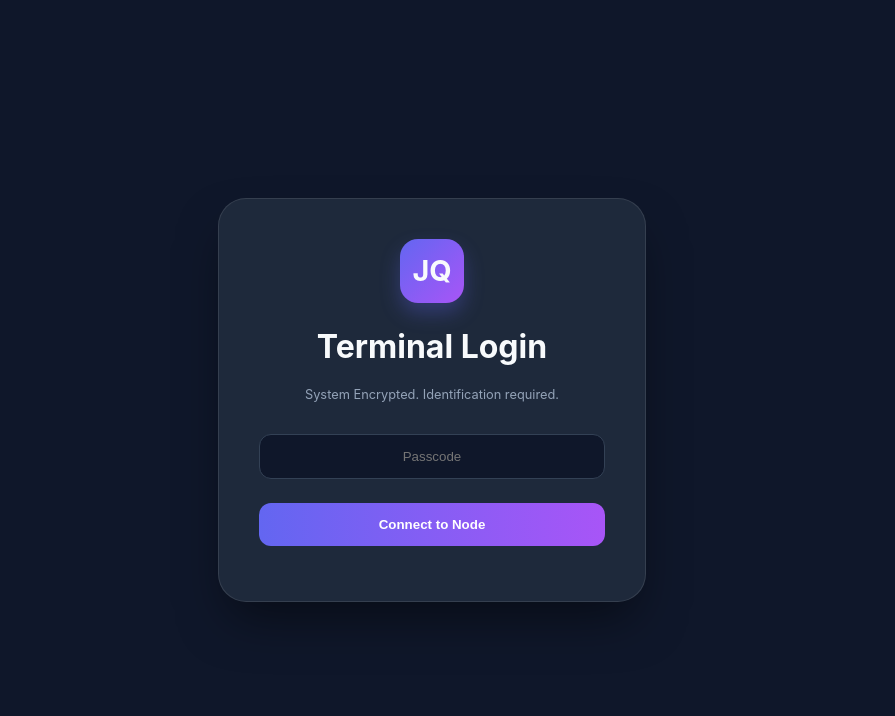
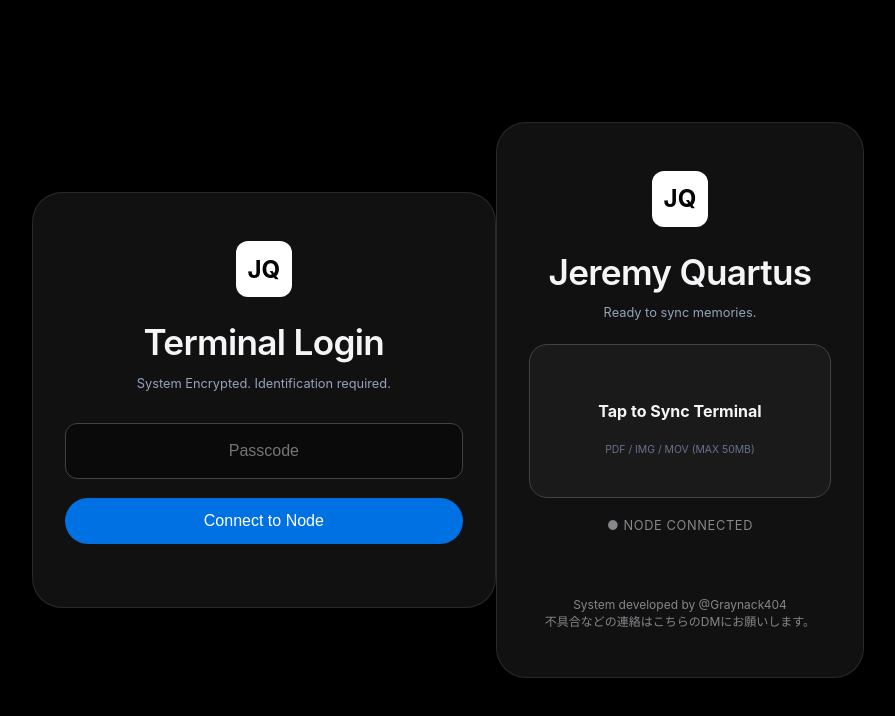
Before and after one commit to GrayNuck/JQproject, a website: page index.html in a window 1280 px wide. Shown: the whole page, without its empty margins (208-1103 px from the left). Drawn offline with Linux system fonts and the light colour scheme.

Commit message:
Update index.html

```diff
--- a/index.html
+++ b/index.html
@@ -4,24 +4,145 @@
     <meta charset="UTF-8">
     <title>Jeremy Quartus</title>
     <style>
-        :root { --bg: #0f172a; --card: #1e293b; --text: #f8fafc; --primary: #6366f1; --accent: #a855f7; }
-        body { background: var(--bg); color: var(--text); font-family: -apple-system, sans-serif; display: flex; justify-content: center; align-items: center; min-height: 100vh; margin: 0; overflow: hidden; }
-        .container { width: 90%; max-width: 400px; background: var(--card); padding: 2.5rem; border-radius: 28px; text-align: center; border: 1px solid rgba(255,255,255,0.1); box-shadow: 0 25px 50px -12px rgba(0,0,0,0.5); }
-        .logo { width: 64px; height: 64px; background: linear-gradient(135deg, var(--primary), var(--accent)); border-radius: 18px; margin: 0 auto 1.5rem; display: flex; align-items: center; justify-content: center; font-weight: bold; font-size: 1.8rem; box-shadow: 0 10px 20px rgba(99,102,241,0.3); }
-        input { width: 100%; padding: 14px; margin-bottom: 1.5rem; border-radius: 12px; border: 1px solid #334155; background: #0f172a; color: white; text-align: center; box-sizing: border-box; }
-        button { width: 100%; padding: 14px; background: linear-gradient(90deg, var(--primary), var(--accent)); color: white; border: none; border-radius: 12px; cursor: pointer; font-weight: bold; transition: opacity 0.3s; }
-        button:hover { opacity: 0.9; }
+   :root {
+    --bg: #000000;
+    --card: rgba(22, 22, 23, 0.8);
+    --text: #f5f5f7;
+    --text-dim: #86868b;
+    --primary: #0071e3; /* Apple Blue */
+    --primary-hover: #0077ed;
+    --glass: rgba(255, 255, 255, 0.04);
+}
 
-        #main-content { display: none !important; }
-        .drop-zone { border: 2px dashed #334155; border-radius: 20px; padding: 3rem 1rem; cursor: pointer; transition: 0.3s; margin-top: 1rem; }
-        .drop-zone:hover { border-color: var(--primary); background: rgba(99, 102, 241, 0.05); }
-        .status-tag { color: #4ade80; font-size: 0.75rem; margin-top: 15px; font-weight: bold; }
+body {
+    background: var(--bg);
+    color: var(--text);
+    font-family: "SF Pro Display", "SF Pro Icons", "Helvetica Neue", "Helvetica", "Arial", sans-serif;
+    display: flex;
+    justify-content: center;
+    align-items: center;
+    min-height: 100vh;
+    margin: 0;
+    -webkit-font-smoothing: antialiased;
+}
 
-        /* URL結果表示用のスタイル */
-        #url-result { display: none; margin-top: 20px; padding: 15px; background: #0f172a; border-radius: 12px; border: 1px solid var(--primary); }
-        #download-url { margin: 10px 0; font-size: 0.8rem; background: transparent; border: none; color: #4ade80; width: 100%; text-align: center; cursor: text; }
+.container {
+    width: 90%;
+    max-width: 420px;
+    background: var(--card);
+    backdrop-filter: blur(20px); /* Apple特有のぼかし */
+    -webkit-backdrop-filter: blur(20px);
+    padding: 3rem 2rem;
+    border-radius: 30px;
+    text-align: center;
+    border: 1px solid rgba(255, 255, 255, 0.1);
+}
 
-        .dev-link { margin-top: 2.5rem; display: block; font-size: 0.7rem; color: #64748b; text-decoration: none; border-top: 1px solid #334155; padding-top: 1.5rem; transition: color 0.3s; }
+h1 {
+    font-size: 2.2rem;
+    font-weight: 600;
+    letter-spacing: -0.02em;
+    margin-bottom: 0.5rem;
+}
+
+.logo {
+    width: 56px;
+    height: 56px;
+    background: #ffffff;
+    color: #000000;
+    border-radius: 12px;
+    margin: 0 auto 1.5rem;
+    display: flex;
+    align-items: center;
+    justify-content: center;
+    font-weight: 700;
+    font-size: 1.5rem;
+}
+
+input {
+    width: 100%;
+    padding: 18px;
+    margin-bottom: 1.2rem;
+    border-radius: 12px;
+    border: 1px solid #424245;
+    background: rgba(0, 0, 0, 0.4);
+    color: white;
+    font-size: 1rem;
+    text-align: center;
+    box-sizing: border-box;
+    transition: border-color 0.3s ease;
+}
+
+input:focus {
+    outline: none;
+    border-color: var(--primary);
+}
+
+button {
+    width: 100%;
+    padding: 14px;
+    background: var(--primary);
+    color: white;
+    border: none;
+    border-radius: 25px; /* 丸みのあるApple風ボタン */
+    cursor: pointer;
+    font-weight: 500;
+    font-size: 1rem;
+    transition: all 0.3s cubic-bezier(0.4, 0, 0.2, 1);
+}
+
+button:hover {
+    background: var(--primary-hover);
+    transform: scale(1.02);
+}
+
+.drop-zone {
+    border: 1px solid #424245;
+    background: var(--glass);
+    border-radius: 18px;
+    padding: 2.5rem 1rem;
+    cursor: pointer;
+    transition: background 0.3s ease;
+    margin-top: 1.5rem;
+}
+
+.drop-zone:hover {
+    background: rgba(255, 255, 255, 0.08);
+}
+
+.status-tag {
+    color: var(--text-dim);
+    font-size: 0.8rem;
+    margin-top: 20px;
+    letter-spacing: 0.05em;
+}
+
+#url-result {
+    display: none;
+    margin-top: 25px;
+    padding: 20px;
+    background: rgba(255, 255, 255, 0.05);
+    border-radius: 15px;
+}
+
+#download-url {
+    background: transparent;
+    border: none;
+    color: var(--primary);
+    font-weight: 500;
+    font-size: 0.9rem;
+    width: 100%;
+    margin-bottom: 10px;
+}
+
+.dev-link {
+    margin-top: 3rem;
+    display: block;
+    font-size: 0.75rem;
+    color: var(--text-dim);
+    text-decoration: none;
+    padding-top: 1rem;
+}
         .dev-link:hover { color: var(--primary); }
     </style>
 </head>
```
